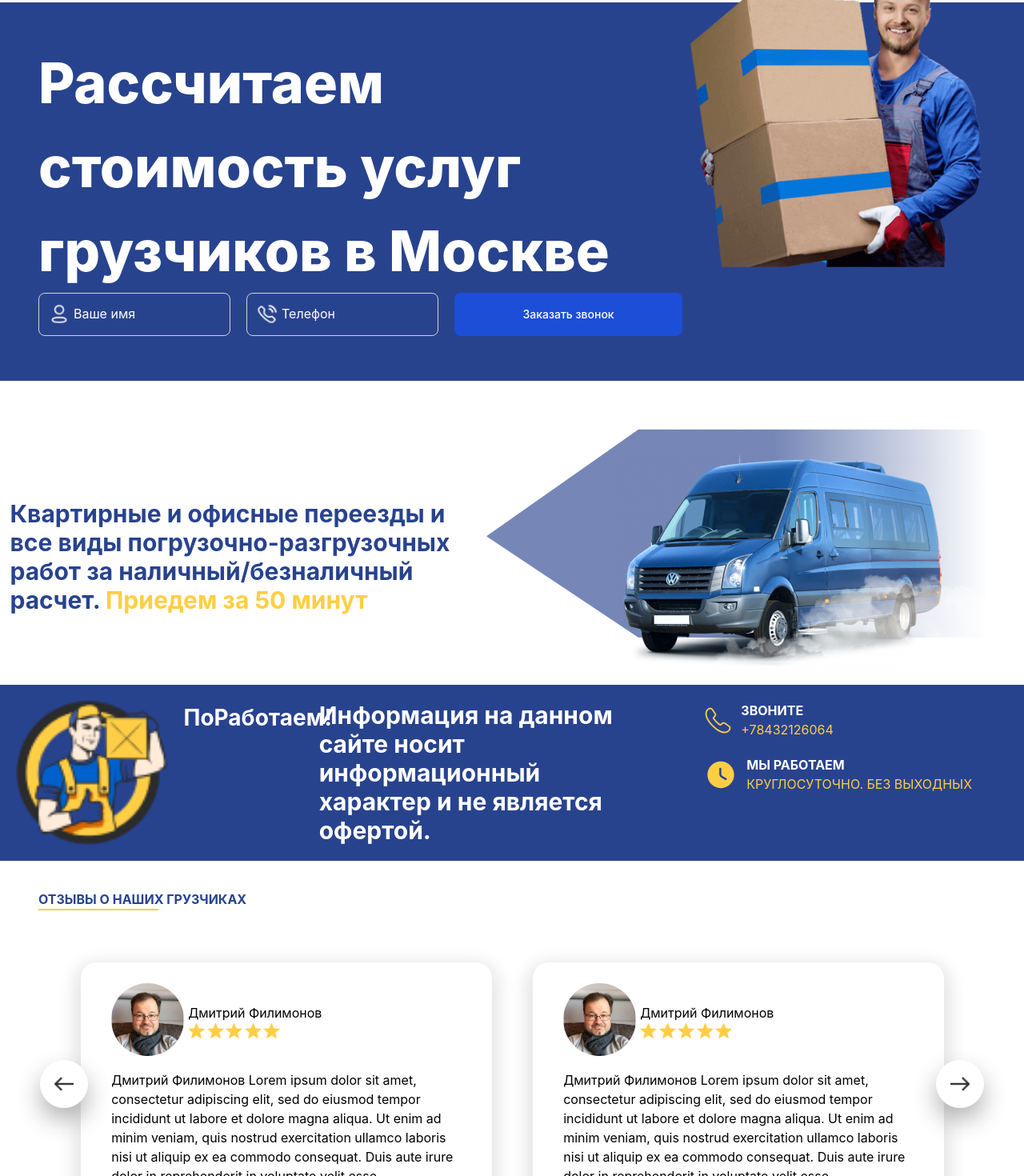
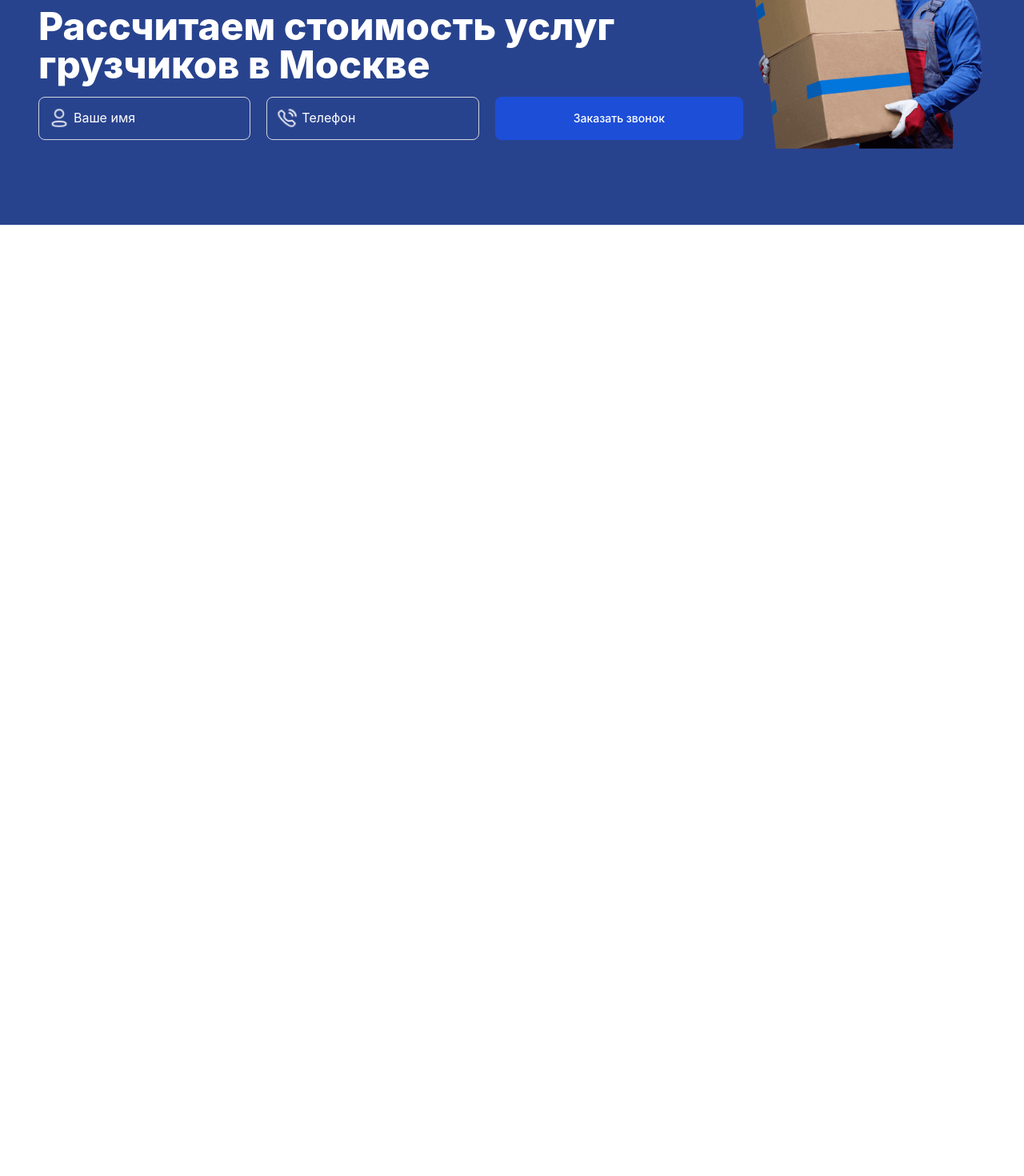
Before and after one commit to FarhodNomonov/Movers, a React (Create React App) app: page / in a window 1280 px wide. Shown: the part 2740-4210 px from the top of the page at 80% size. After the commit the page ends 3021 px from the top, so only its background shows below. Built offline with nearby package versions, Linux system fonts and the light colour scheme.

Commit message:
added responsive Moving

```diff
--- a/src/components/home/index.js
+++ b/src/components/home/index.js
@@ -21,13 +21,9 @@ function Home() {
       <Accordion />
       <MoveSlider />
       <Moving />
-      <Move />
-      <Footer />
-      <MoveSlider />
-      {/* <Moving /> */}
-
       {/* <Move /> */}
       {/* <Footer /> */}
+      {/* <MoveSlider /> */}
     </div>
   );
 }
--- a/src/components/moveSlider/index.js
+++ b/src/components/moveSlider/index.js
@@ -14,13 +14,13 @@ function MoveSlider() {
   };
 
   return (
-    <div className="max-w-[1536px]   mx-auto p-6 moveSlider">
+    <div className="max-w-[1536px] h-max  mx-auto p-6 moveSlider sm:min-w-[610px] ">
       <div className="wrapper_title ml-6">
         <h2 className="title_pages text-[#28438E] my-3  mb-4 text-bold text-base font-bold font-Inter">
           ОТЗЫВЫ О НАШИХ ГРУЗЧИКАХ
         </h2>
       </div>
-      <div className="cardItem h-[28rem]">
+      <div className="cardItem h-max  ">
         <Slider {...settings}>
           <div className="cardSlider">
             <div className="cardSlider__titte flex justify-start items-center">
--- a/src/components/moving-services/Moving.js
+++ b/src/components/moving-services/Moving.js
@@ -22,13 +22,13 @@ function Moving() {
     }));
   };
   return (
-    <div className="w-full  bg-[#28438E]">
-      <div className="md:container md:mx-auto flex p-12">
-        <div className="w-9/12 ">
-          <h1 className="text-[70px] w-full font-extrabold text-white text-bold">
+    <div className="w-full h-80 md:h-max p-12 sm:min-w-[610px]    bg-[#28438E]">
+      <div className="max-w-[1536px] relative md:flex-col   mx-auto flex ">
+        <div className="h-max ">
+          <h1 className="text-5xl w-full font-extrabold text-white text-bold">
             Рассчитаем стоимость услуг грузчиков в Москве
           </h1>
-          <div className="flex gap-5 ">
+          <div className="flex gap-5  mt-4 md:flex-col  ">
             <div className="w-full relative">
               <input
                 ref={userRef}
@@ -40,7 +40,9 @@ function Moving() {
                 required
               />
               <label
-                style={userData.first_name.length > 0 ? { display: "none" } : null}
+                style={
+                  userData.first_name.length > 0 ? { display: "none" } : null
+                }
                 onClick={userIcon}
                 htmlFor="first_name"
                 className="text-white flex hover:cursor-text  absolute top-[12px]  left-[12px] items-center"
@@ -77,8 +79,8 @@ function Moving() {
             </button>
           </div>
         </div>
-        <div className="moving_images mt-[-120px]">
-          <img className="" src={MovingImg} alt="..." />
+        <div className=" md:w-[135vw] md:hidden   -mt-36">
+          <img className="w-max" src={MovingImg} alt="..." />
         </div>
       </div>
     </div>
```
